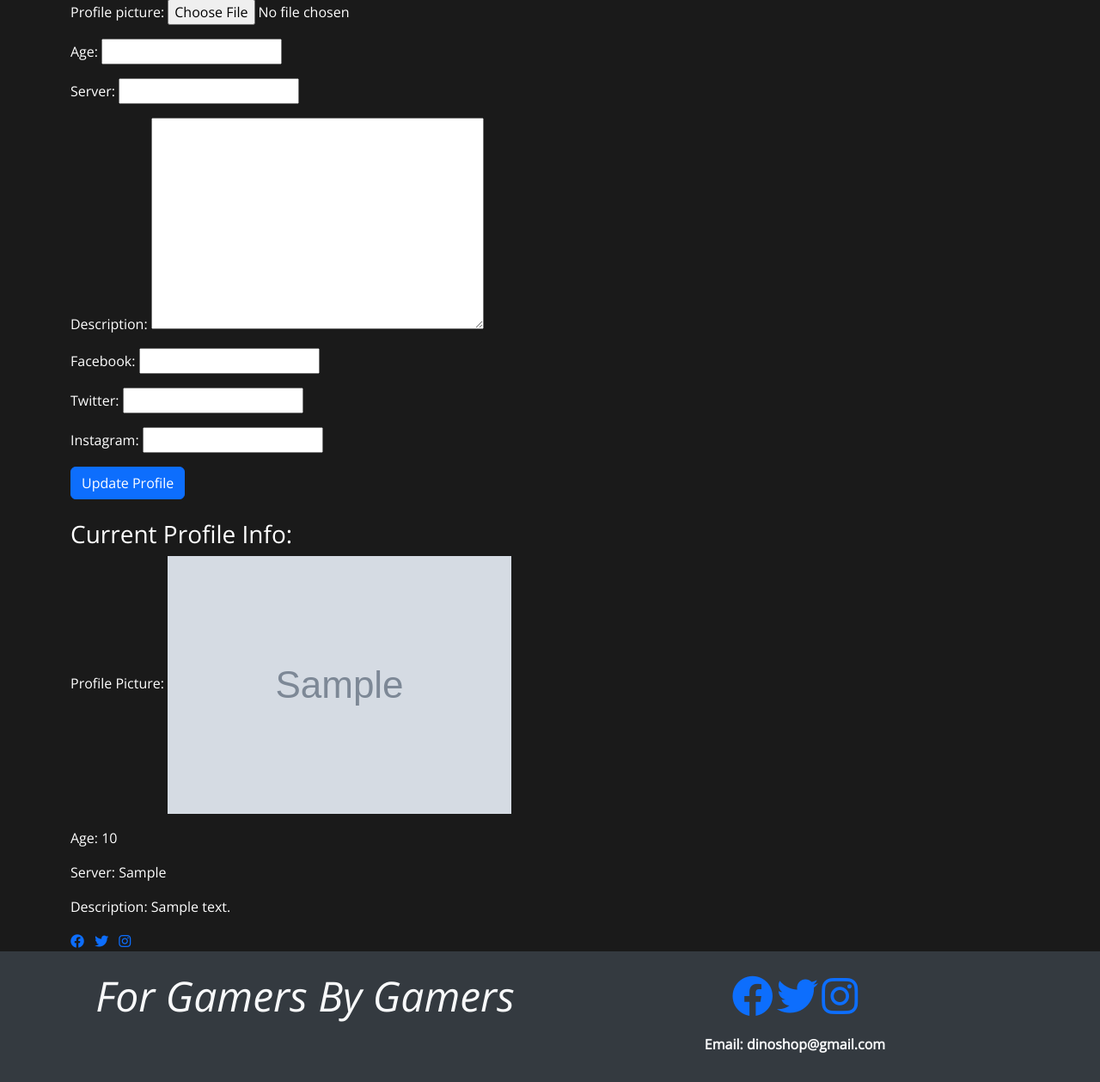
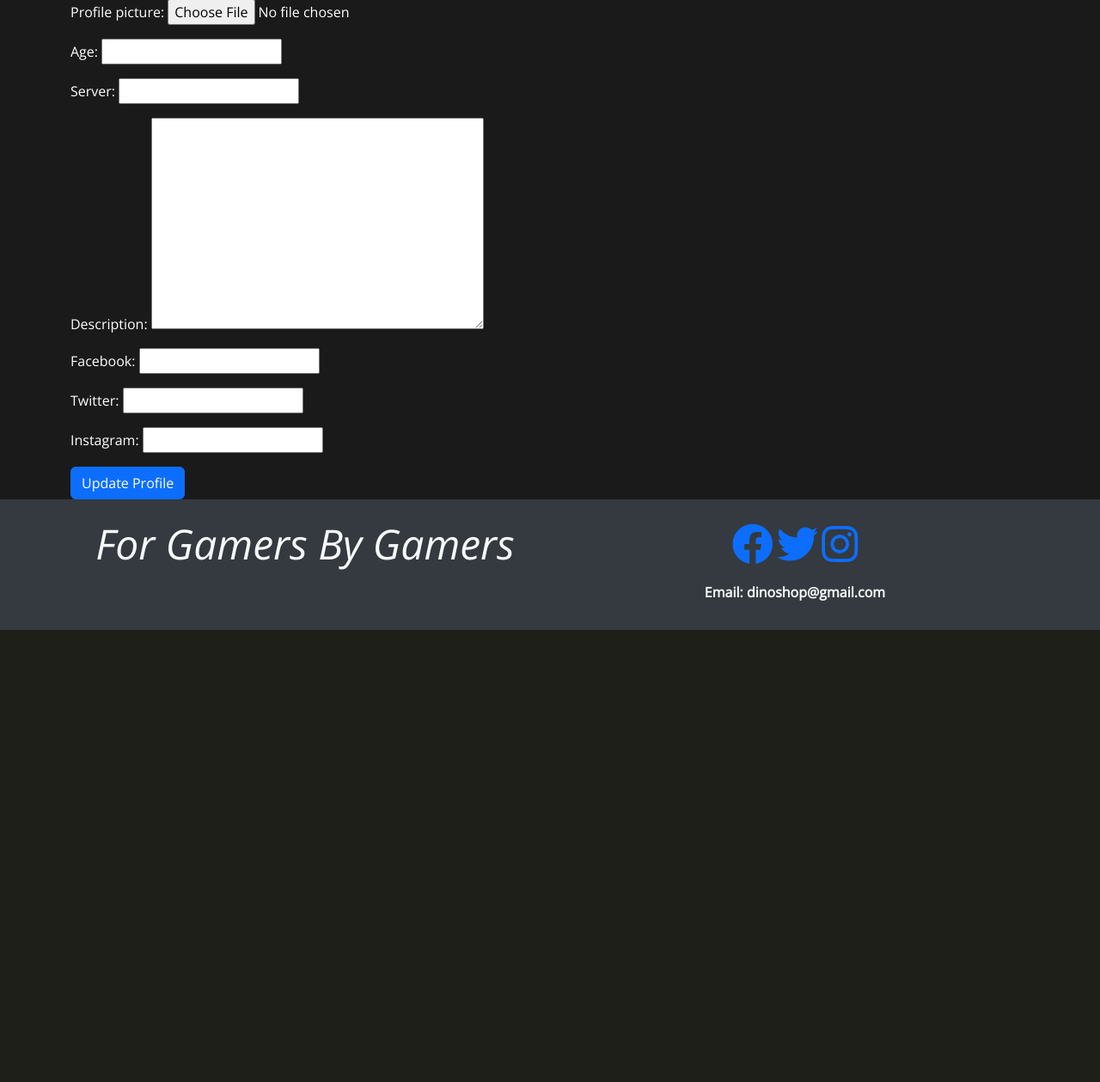
Before and after one commit to EmcioN/Dino_Shop, a Django app: template user/templates/edit_profile.html in a window 1280 px wide. Shown: the part 783-2042 px from the top of the page at 86% size. After the commit the page ends 1516 px from the top, so only its background shows below. Run offline with Django 4.2, Linux system fonts and the light colour scheme; the template is opened without the code that fills it: values that come from a table or form of the project are taken from there, others are empty; tables that the repository leaves empty hold one stand-in row (values such as "Sample post"); grey boxes marked "Sample" are stand-in pictures; some libraries are stand-ins or nearby versions; some web fonts are replaced.

Commit message:
fix issue with access to user profile during production

```diff
--- a/user/templates/edit_profile.html
+++ b/user/templates/edit_profile.html
@@ -10,17 +10,5 @@
         <button type="submit" class="btn btn-primary">Update Profile</button>
     </form>
 
-    <div class="current-profile mt-4">
-        <h3>Current Profile Info:</h3>
-        <p>Profile Picture: <img src="{{ profile.profile_picture.url }}" alt="Profile Picture"></p>
-        <p>Age: {{ profile.age }}</p>
-        <p>Server: {{ profile.server }}</p>
-        <p>Description: {{ profile.description }}</p>
-        <div class="social-media-links mt-3">
-            <a href="{{ profile.facebook }}" class="me-2"><i class="fab fa-facebook"></i></a>
-            <a href="{{ profile.twitter }}" class="me-2"><i class="fab fa-twitter"></i></a>
-            <a href="{{ profile.instagram }}"><i class="fab fa-instagram"></i></a>
-        </div>
-    </div>
 </div>
 {% endblock %}
--- a/user/templates/view_profile.html
+++ b/user/templates/view_profile.html
@@ -7,7 +7,11 @@
 
     <div class="profile-info">
         <p><strong>Profile Picture:</strong></p>
-        <img src="{{ request.user.userprofile.profile_picture.url }}" alt="{{ request.user.username }}" class="img-thumbnail">
+        {% if request.user.userprofile.profile_picture and request.user.userprofile.profile_picture.url %}
+            <img src="{{ request.user.userprofile.profile_picture.url }}" alt="{{ request.user.username }}" class="img-thumbnail">
+        {% else %}
+            <p>No profile picture</p>
+        {% endif %}
 
         <p><strong>Age:</strong> {{ request.user.userprofile.age }}</p>
         <p><strong>Server:</strong> {{ request.user.userprofile.server }}</p>
--- a/user/views.py
+++ b/user/views.py
@@ -9,7 +9,10 @@ from django.contrib.auth.models import User
 
 
 def view_profile(request):
-    profile = UserProfile.objects.get(user=request.user)
+    try:
+        profile = UserProfile.objects.get(user=request.user)
+    except UserProfile.DoesNotExist:
+        profile = None
     return render(request, 'view_profile.html', {'profile': profile})
 
 @receiver(post_save, sender=User)
```
Also changed, not shown: dino_shop/settings.py (+18 -2 lines), media/profile_pics/naruto_aSSoa44.jpg (added).
